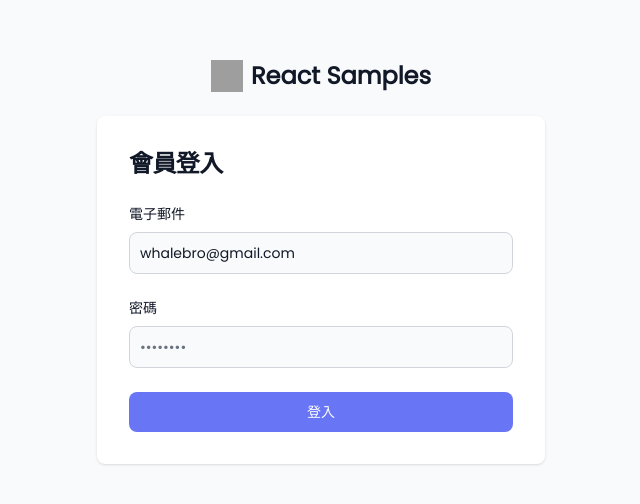
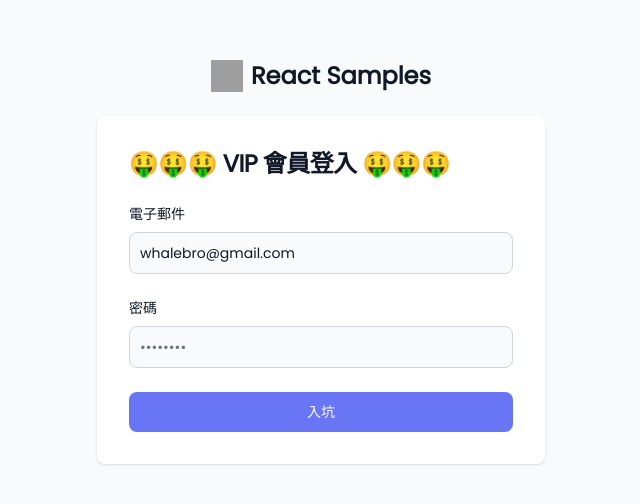
Before and after one commit to StevenChou/CRUD_NextJs_Complete_Course-19_DispatchAction, a Next.js app: page / in a window 1280 px wide. Shown: the part 138-642 px from the top of the page, without its empty margins (319-959 px from the left). Built offline with nearby package versions, Linux system fonts and the light colour scheme; no server answers; grey boxes are pictures that could not be loaded.

Commit message:
修正 pwd

```diff
--- a/pages/index.js
+++ b/pages/index.js
@@ -53,7 +53,7 @@ export default function Home() {
         <div className='w-full bg-white rounded-lg shadow dark:border md:mt-0 sm:max-w-md xl:p-0 dark:bg-gray-800 dark:border-gray-700'>
           <div className='p-6 space-y-4 md:space-y-6 sm:p-8'>
             <h1 className='text-xl font-bold leading-tight tracking-tight text-gray-900 md:text-2xl dark:text-white'>
-              會員登入
+              🤑🤑🤑 VIP 會員登入 🤑🤑🤑
             </h1>
             <form
               className='space-y-4 md:space-y-6'
@@ -99,7 +99,7 @@ export default function Home() {
                     minLength: 3,
                   })}
                   placeholder='••••••••'
-                  className='bg-gray-50 border border-gray-300 text-gray-900 sm:text-sm rounded-lg focus:ring-primary-600 focus:border-primary-600 block w-full p-2.5 dark:bg-gray-700 dark:border-gray-600 dark:placeholder-gray-400 dark:text-white dark:focus:ring-blue-500 dark:focus:border-blue-500'
+                  className={!errors.password ? normalInput : errorInput}
                 />
                 {errors.password && (
                   <p className='mt-2 text-sm text-red-600 dark:text-red-500'>
@@ -113,7 +113,7 @@ export default function Home() {
                 type='submit'
                 className='w-full text-white bg-indigo-500 hover:bg-primary-700 focus:ring-4 focus:outline-none focus:ring-primary-300 font-medium rounded-lg text-sm px-5 py-2.5 text-center dark:bg-primary-600 dark:hover:bg-primary-700 dark:focus:ring-primary-800'
               >
-                登入
+                入坑
               </button>
             </form>
           </div>
```
